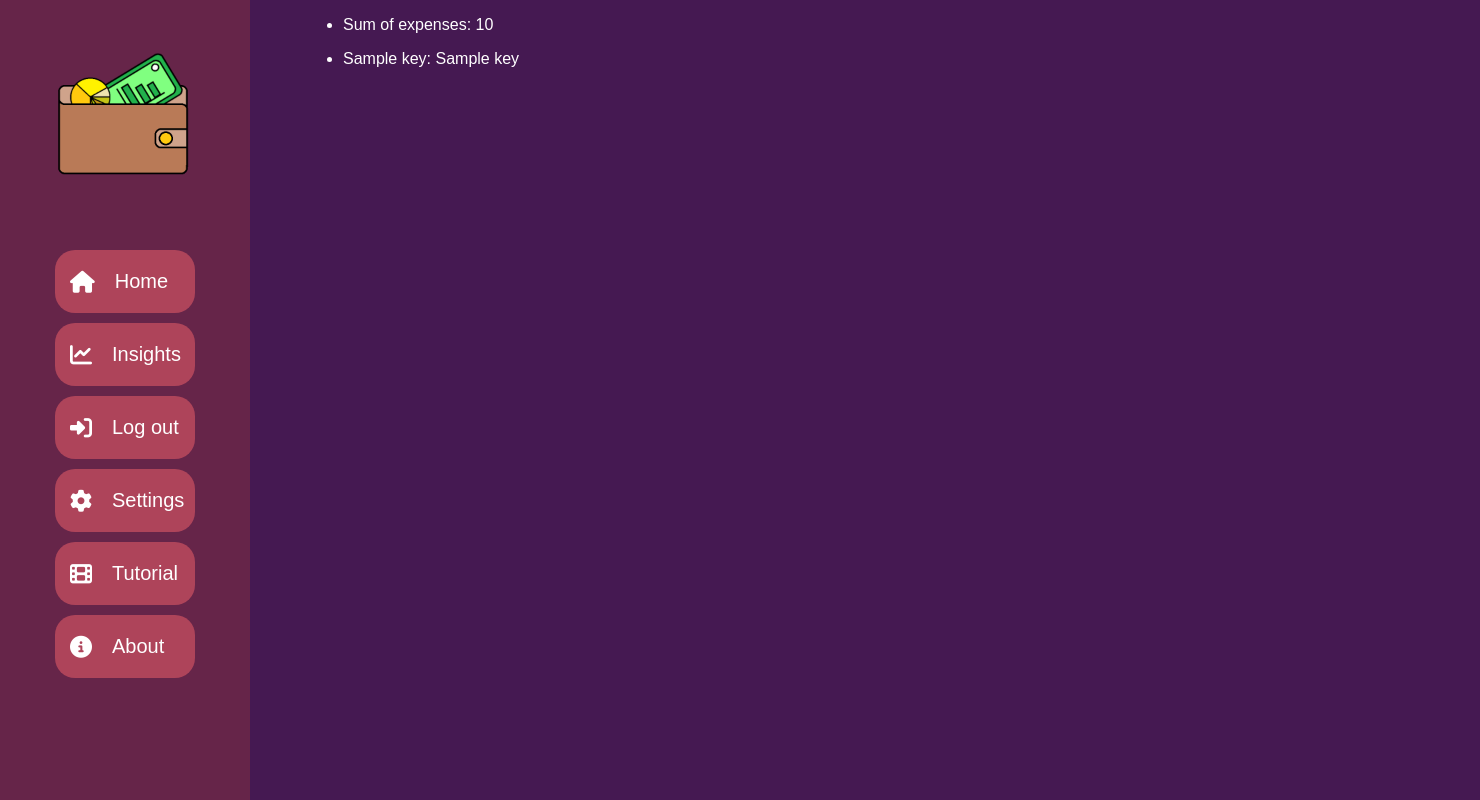
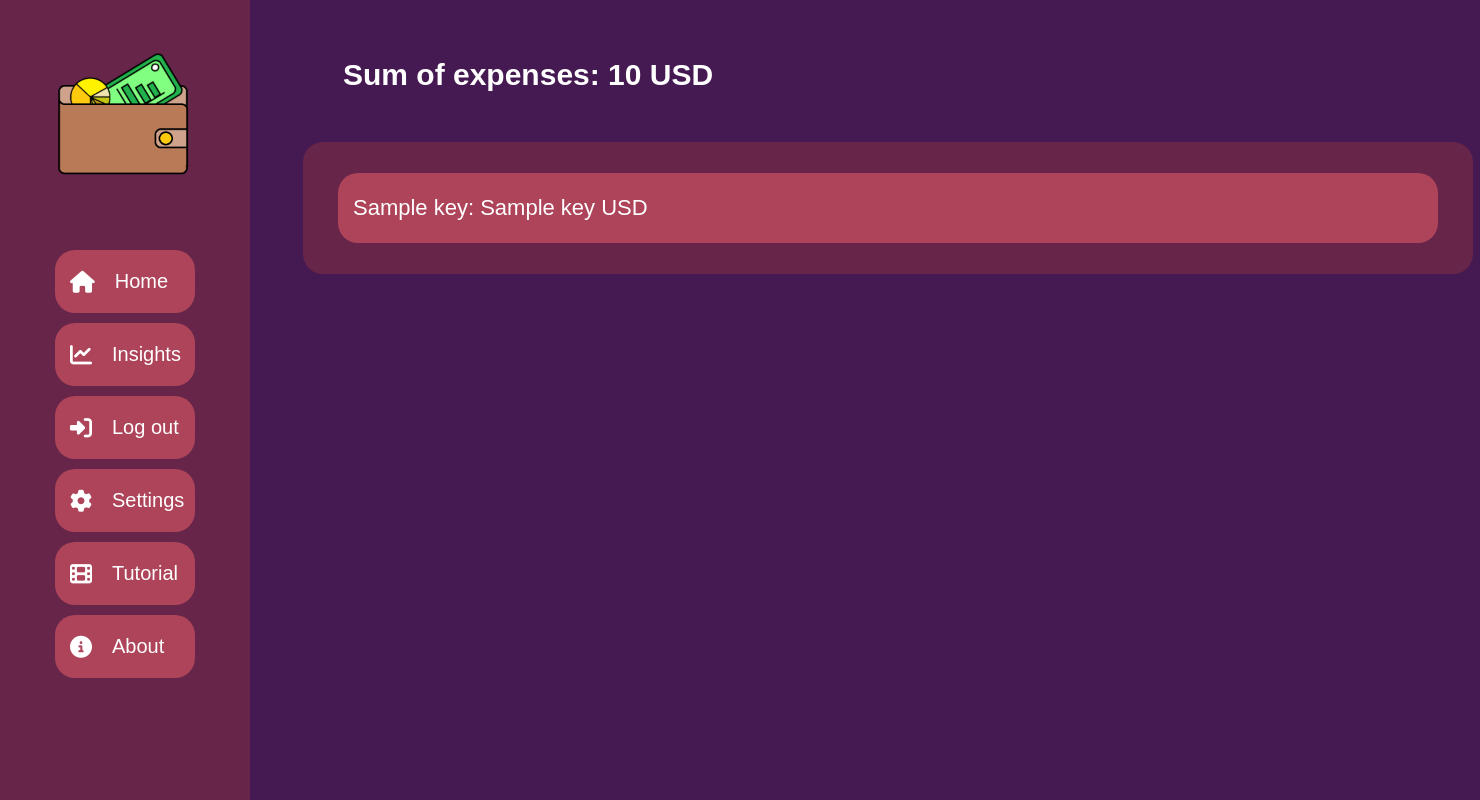
Before and after one commit to Arwers/finance-tracker, a Flask app: template flaskr/templates/insights/index.html in a window 1480 px wide. Run offline with Flask 3, Linux system fonts and the light colour scheme; the template is opened without the code that fills it: most values are stand-ins (such as "Sample title", 1, 10 or a date in 2020); some libraries are stand-ins or nearby versions.

Commit message:
style: add currency, table and main stats

```diff
--- a/flaskr/insights/views.py
+++ b/flaskr/insights/views.py
@@ -16,6 +16,6 @@ def index():
         "insights/index.html",
         limit=current_app.limit,
         categories=current_app.categories,
-        currency=current_app.currency,
+        currency_symbol=current_app.currencies[current_app.currency],
         total_costs=current_app.total_costs
     )
--- a/flaskr/static/insights/style.css
+++ b/flaskr/static/insights/style.css
@@ -0,0 +1,42 @@
+
+.main-stats {
+    padding: 20px 0px;
+    font-size: 30px;
+    font-weight: bold;
+}
+
+.main-list li {
+    list-style: none;
+    padding-left: 0;
+    margin: 5px 0;
+
+}
+
+.detailed-stats {
+    width: 1140px;
+    border-radius: 20px;
+    padding: 15px;
+    background: #662549;
+}
+
+.detail-list {
+    list-style: none;
+    padding: 0 20px;
+}
+
+.detail-list li {
+    display: flex;
+    margin-bottom: 5px;
+    border-radius: 20px;
+    padding: 0 15px;
+    align-items: center;
+    background: #AE445A;
+    font-size: 22px;
+
+}
+
+.detail-list p {
+    display: inline-block;
+    width: 300px;
+    text-align: left;
+}
--- a/flaskr/static/settings/style.css
+++ b/flaskr/static/settings/style.css
@@ -10,6 +10,7 @@
     list-style: none;
     padding: 0 20px;
 }
+
 .options-list li {
     display: flex;
     margin-bottom: 5px;
--- a/flaskr/templates/insights/index.html
+++ b/flaskr/templates/insights/index.html
@@ -9,23 +9,27 @@
 {% endblock %}
 
 {% block main %}
+  <section class="main-stats">
     <ul class="main-list">
       <li>
         <p>
-        Sum of expenses: {{ total_costs["total"] }}
+          Sum of expenses: {{ total_costs["total"] }} {{currency_symbol}}
         </p>
       </li>
     </ul>
+  </section>
 
-  <ul class="details-list">
+  <section class="detailed-stats">
+    <ul class="detail-list">
       {% for key in total_costs if not key == "total" %}
       <li>
         <p>
-          {{ key }}: {{ total_costs[key] }}
+          {{ key }}: {{ total_costs[key] }} {{ currency_symbol }}
         <p>
       </li>
       {% endfor %}
   </ul>
+  </section>
 {% endblock %}
 
 {% block footer%}
```
Lines whose indentation alone changed are shown as unchanged.
